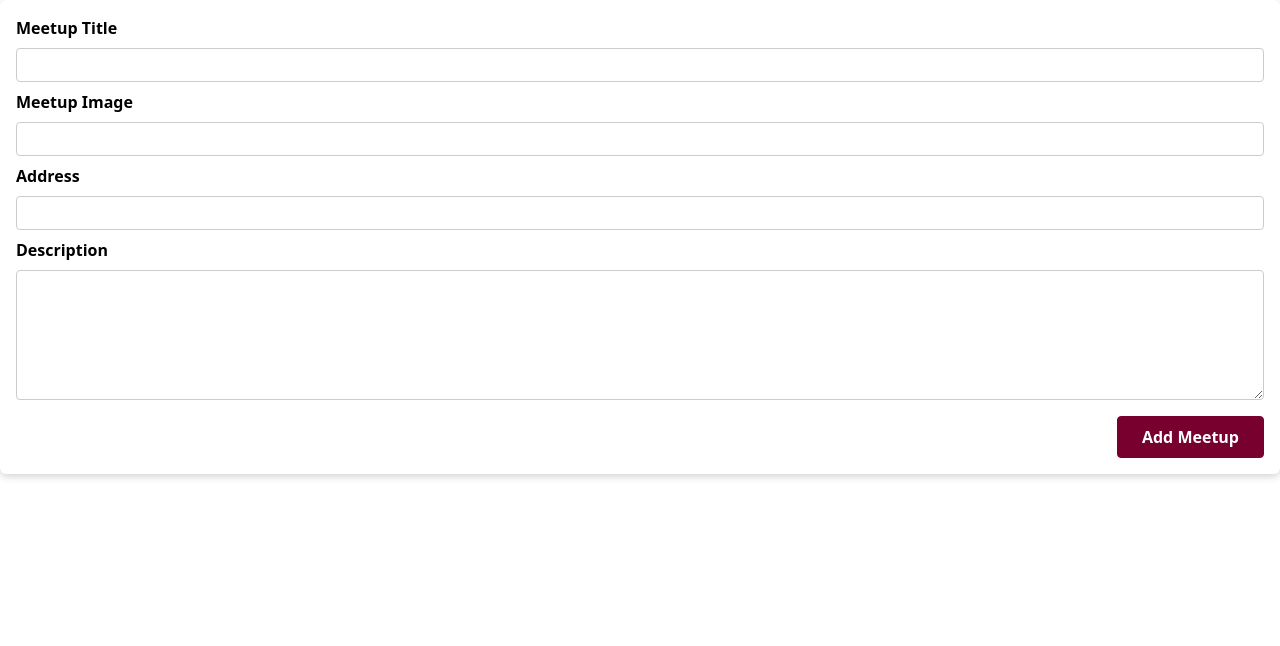
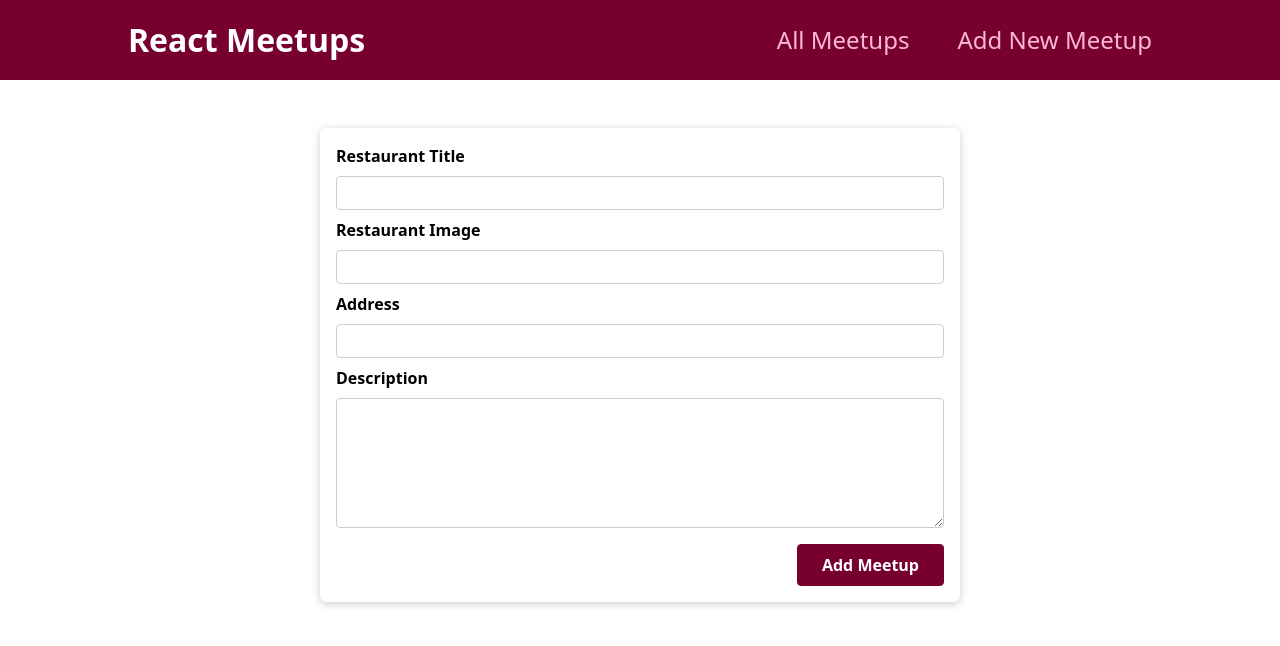
Before and after one commit to prathameshpatil5181/Restaurant_Booking_application, a Next.js app: page /new-meetup in a window 1280 px wide. Shown: the top 646 px of the page. Built offline with nearby package versions, Linux system fonts and the light colour scheme.

Commit message:
addded thee detail pae and the Restopage

```diff
--- a/components/layout/MainNavigation.js
+++ b/components/layout/MainNavigation.js
@@ -1,5 +1,5 @@
 import classes from './MainNavigation.module.css';
-
+import Link from 'next/link';
 function MainNavigation() {
 
   return (
@@ -8,10 +8,10 @@ function MainNavigation() {
       <nav>
         <ul>
           <li>
-            <Link to='/'>All Meetups</Link>
+            <Link href='/'>All Meetups</Link>
           </li>
           <li>
-            <Link to='/new-meetup'>Add New Meetup</Link>
+            <Link href='/new-meetup'>Add New Meetup</Link>
           </li>
         </ul>
       </nav>
--- a/components/meetups/NewMeetupForm.js
+++ b/components/meetups/NewMeetupForm.js
@@ -31,11 +31,11 @@ function NewMeetupForm(props) {
     <Card>
       <form className={classes.form} onSubmit={submitHandler}>
         <div className={classes.control}>
-          <label htmlFor='title'>Meetup Title</label>
+          <label htmlFor='title'>Restaurant Title</label>
           <input type='text' required id='title' ref={titleInputRef} />
         </div>
         <div className={classes.control}>
-          <label htmlFor='image'>Meetup Image</label>
+          <label htmlFor='image'>Restaurant Image</label>
           <input type='url' required id='image' ref={imageInputRef} />
         </div>
         <div className={classes.control}>
--- a/pages/_app.js
+++ b/pages/_app.js
@@ -1,5 +1,5 @@
 import '@/styles/globals.css'
-
+import Layout from '../components/layout/Layout';
 export default function App({ Component, pageProps }) {
-  return <Component {...pageProps} />
+  return <Layout><Component {...pageProps} /></Layout>
 }
```
Also changed, not shown: components/meetups/MeetupItem.js (+7 -2 lines), components/meetups/RestorantDetails.js (added, +17 -0 lines), components/meetups/RestorantDetails.module.css (added, +7 -0 lines), pages/[meetupId]/index.js (+14 -0 lines).
